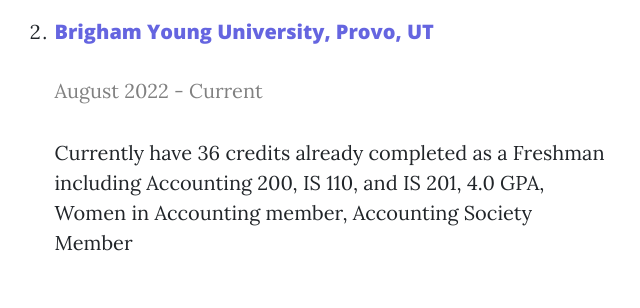
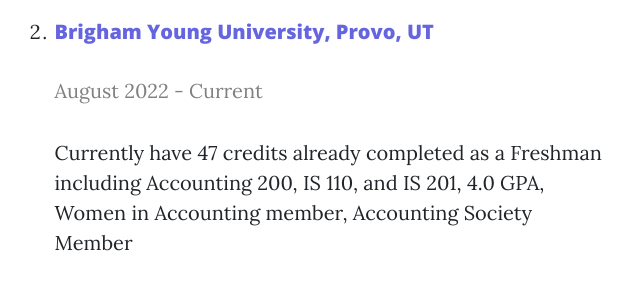
Before and after one commit to shortyofshire/IS201, a plain HTML site: page resume.html in a window 1280 px wide. Shown: the part 2420-2728 px from the top of the page, 323-963 px from the left. Drawn offline with nearby package versions, Linux system fonts and the light colour scheme.

Commit message:
Update resume.html

```diff
--- a/resume.html
+++ b/resume.html
@@ -5,7 +5,7 @@
         <meta name="viewport" content="width=device-width, initial-scale=1, shrink-to-fit=no" />
         <meta name="description" content="" />
         <meta name="author" content="" />
-        <title>Audrey Hill IS Project</title>
+        <title>Audrey Hill's Resume 2023</title>
         <link rel="icon" type="image/x-icon" href="assets/favicon.ico" />
         <!-- Font Awesome icons (free version)-->
         <script src="https://use.fontawesome.com/releases/v6.3.0/js/all.js" crossorigin="anonymous"></script>
@@ -80,7 +80,7 @@
                                 <li>
                                     <h5 style="color: rgb(101, 101, 224);">Brigham Young University, Provo, UT</h5>
                                     <p class="subheading" style="color: gray;">August 2022  - Current</p>
-                                    <p class="subheading">Currently have 36 credits already completed as a Freshman including Accounting 200, IS 110, and IS 201, 4.0 GPA, Women in Accounting member, Accounting Society Member</p>
+                                    <p class="subheading">Currently have 47 credits already completed as a Freshman including Accounting 200, IS 110, and IS 201, 4.0 GPA, Women in Accounting member, Accounting Society Member</p>
                                 </li>
                             </ol>
                         <h2 class="section-heading">Awards and Honors</h2>
```
